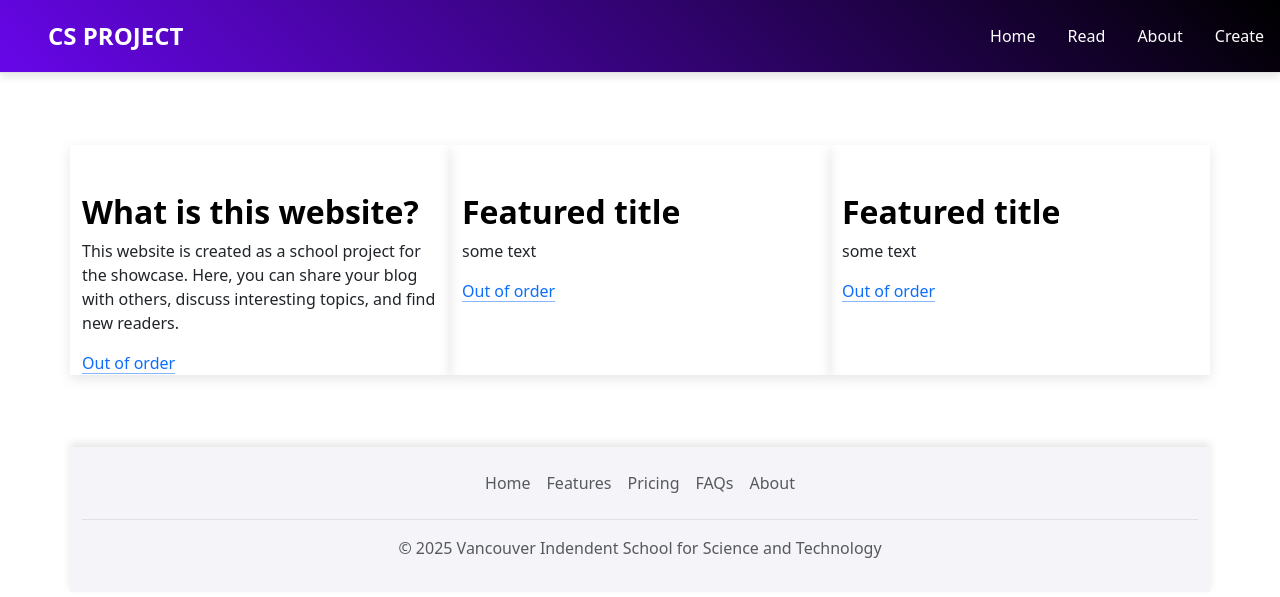
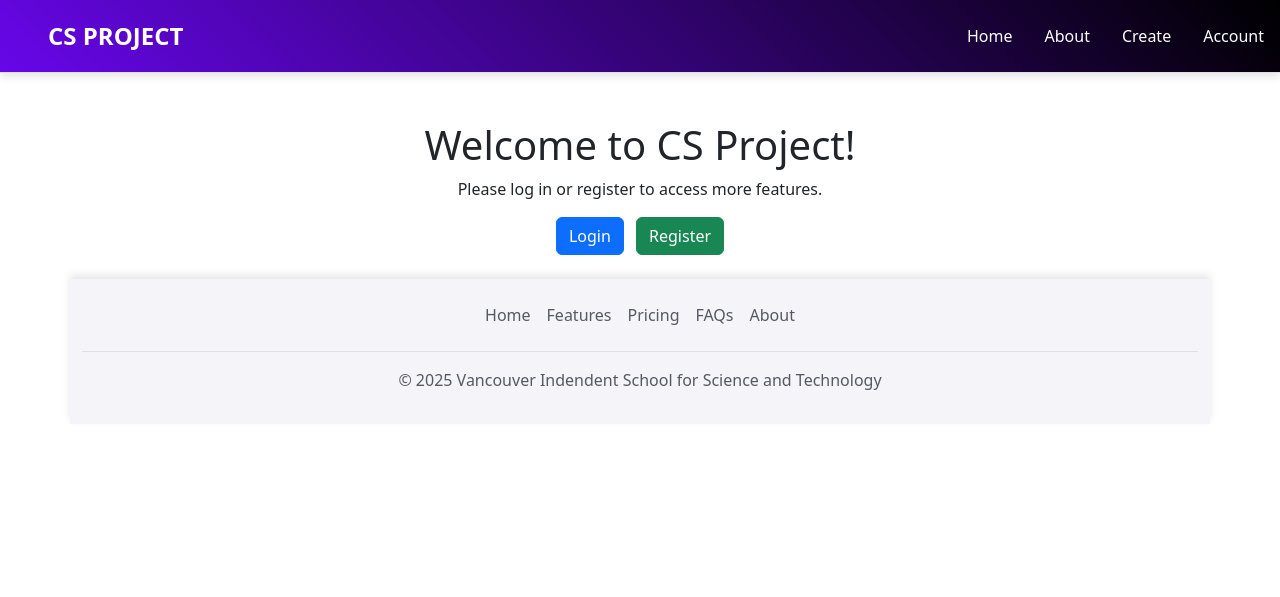
Before and after one commit to n3oxzz/blogCS, a Flask app: page / in a window 1280 px wide. Shown: the top 597 px of the page. Run offline with Flask 3, Linux system fonts and the light colour scheme.

```diff
--- a/static/css/style.css
+++ b/static/css/style.css
@@ -9,7 +9,8 @@ body {
     color: var(--black-color);
     font-family: 'Arial', sans-serif;
 }
-/* Хедер */
+
+/* HEADER */
 header {
     background: linear-gradient(45deg, #6706e9, #000000);
     color: var(--white-color);
@@ -37,12 +38,11 @@ footer {
     box-shadow: 0 4px 12px rgba(0, 0, 0, 0.1);
     transition: transform 0.3s ease;
 }
-
 .feature:hover {
     transform: translateY(-10px);
 }
 
-/* Подписи и заголовки */
+/* cards texts */
 .fs-2 {
     font-size: 1.5rem;
     font-weight: bold;
--- a/templates/base.html
+++ b/templates/base.html
@@ -18,25 +18,26 @@
             </a>
 
             <ul class="nav nav-pills">
-              <li class="nav-item">
-                <a href="/" class="nav-link" aria-current="page" style="color: white; text-decoration: none;"
-                   onmouseover="this.style.color='blue'; this.style.backgroundColor='lightgray';"
-                   onmouseout="this.style.color='black'; this.style.backgroundColor='';">Home</a>
-              </li>
+
               <li class="nav-item">
                 <a href="/posts" class="nav-link" style="color: white; text-decoration: none;"
                    onmouseover="this.style.color='blue'; this.style.backgroundColor='lightgray';"
-                   onmouseout="this.style.color='black'; this.style.backgroundColor='';">Read</a>
+                   onmouseout="this.style.color='white'; this.style.backgroundColor='';">Home</a>
               </li>
               <li class="nav-item">
                 <a href="/about" class="nav-link" style="color: white; text-decoration: none;"
                    onmouseover="this.style.color='blue'; this.style.backgroundColor='lightgray';"
-                   onmouseout="this.style.color='black'; this.style.backgroundColor='';">About</a>
+                   onmouseout="this.style.color='white'; this.style.backgroundColor='';">About</a>
               </li>
               <li class="nav-item">
                 <a href="/create-article" class="nav-link" style="color: white; text-decoration: none;"
                    onmouseover="this.style.color='blue'; this.style.backgroundColor='lightgray';"
-                   onmouseout="this.style.color='black'; this.style.backgroundColor='';">Create</a>
+                   onmouseout="this.style.color='white'; this.style.backgroundColor='';">Create</a>
+              </li>
+              <li class="nav-item">
+                <a href="/" class="nav-link" aria-current="page" style="color: white; text-decoration: none;"
+                   onmouseover="this.style.color='blue'; this.style.backgroundColor='lightgray';"
+                   onmouseout="this.style.color='white'; this.style.backgroundColor='';">Account</a>
               </li>
             </ul>
           </header>
--- a/templates/index.html
+++ b/templates/index.html
@@ -1,52 +1,22 @@
-{% extends 'base.html' %}
+{% extends "base.html" %}
 
-{% block title %}
-Main page
-{% endblock %}
+{% block title %}Home{% endblock %}
 
 {% block body %}
-<div class="container">
-  <div class="row g-4 py-5 row-cols-1 row-cols-lg-3">
-
-    <!-- First card -->
-    <div class="feature col">
-      <div class="feature-icon d-inline-flex align-items-center justify-content-center text-bg-purple bg-gradient fs-2 mb-3">
-        <svg class="bi" width="1em" height="1em"><use xlink:href="#collection"></use></svg>
-      </div>
-      <h3 class="fs-2 text-body-emphasis">What is this website?</h3>
-      <p>This website is created as a school project for the showcase. Here, you can share your blog with others, discuss interesting topics, and find new readers.</p>
-      <a href="#" class="icon-link text-main-purple">
-        Out of order
-        <svg class="bi"><use xlink:href="#chevron-right"></use></svg>
-      </a>
-    </div>
-
-    <!-- Second card -->
-    <div class="feature col">
-      <div class="feature-icon d-inline-flex align-items-center justify-content-center text-bg-purple bg-gradient fs-2 mb-3">
-        <svg class="bi" width="1em" height="1em"><use xlink:href="#people-circle"></use></svg>
-      </div>
-      <h3 class="fs-2 text-body-emphasis">Featured title</h3>
-      <p>some text</p>
-      <a href="#" class="icon-link text-main-purple">
-        Out of order
-        <svg class="bi"><use xlink:href="#chevron-right"></use></svg>
-      </a>
-    </div>
-
-    <!-- Third card -->
-    <div class="feature col">
-      <div class="feature-icon d-inline-flex align-items-center justify-content-center text-bg-purple bg-gradient fs-2 mb-3">
-        <svg class="bi" width="1em" height="1em"><use xlink:href="#toggles2"></use></svg>
-      </div>
-      <h3 class="fs-2 text-body-emphasis">Featured title</h3>
-      <p>some text</p>
-      <a href="#" class="icon-link text-main-purple">
-        Out of order
-        <svg class="bi"><use xlink:href="#chevron-right"></use></svg>
-      </a>
-    </div>
-
-  </div>
+<div class="container mt-5">
+    {% if session['user_id'] %}
+        <div class="text-center">
+            <h1>Welcome, {{ session['username'] }}!</h1>
+            <p>You're logged in. Feel free to explore the blog or create new posts.</p>
+            <a href="/logout" class="btn btn-danger">Logout</a>
+        </div>
+    {% else %}
+        <div class="text-center">
+            <h1>Welcome to CS Project!</h1>
+            <p>Please log in or register to access more features.</p>
+            <a href="/login" class="btn btn-primary me-2">Login</a>
+            <a href="/register" class="btn btn-success">Register</a>
+        </div>
+    {% endif %}
 </div>
 {% endblock %}
--- a/templates/post_detail.html
+++ b/templates/post_detail.html
@@ -8,7 +8,7 @@
     <p>{{ article.text }}</p>
 
     {% if session.get('user_id') == article.author_id %}
-    <form action="/posts/{{ article._id }}/delete" method="POST" style="display:inline;">
+    <form action="/home/{{ article._id }}/delete" method="POST" style="display:inline;">
       <button type="submit" class="btn btn-danger">Delete Article</button>
     </form>
 
```
Also changed, not shown: templates/posts.html (+4 -3 lines).
